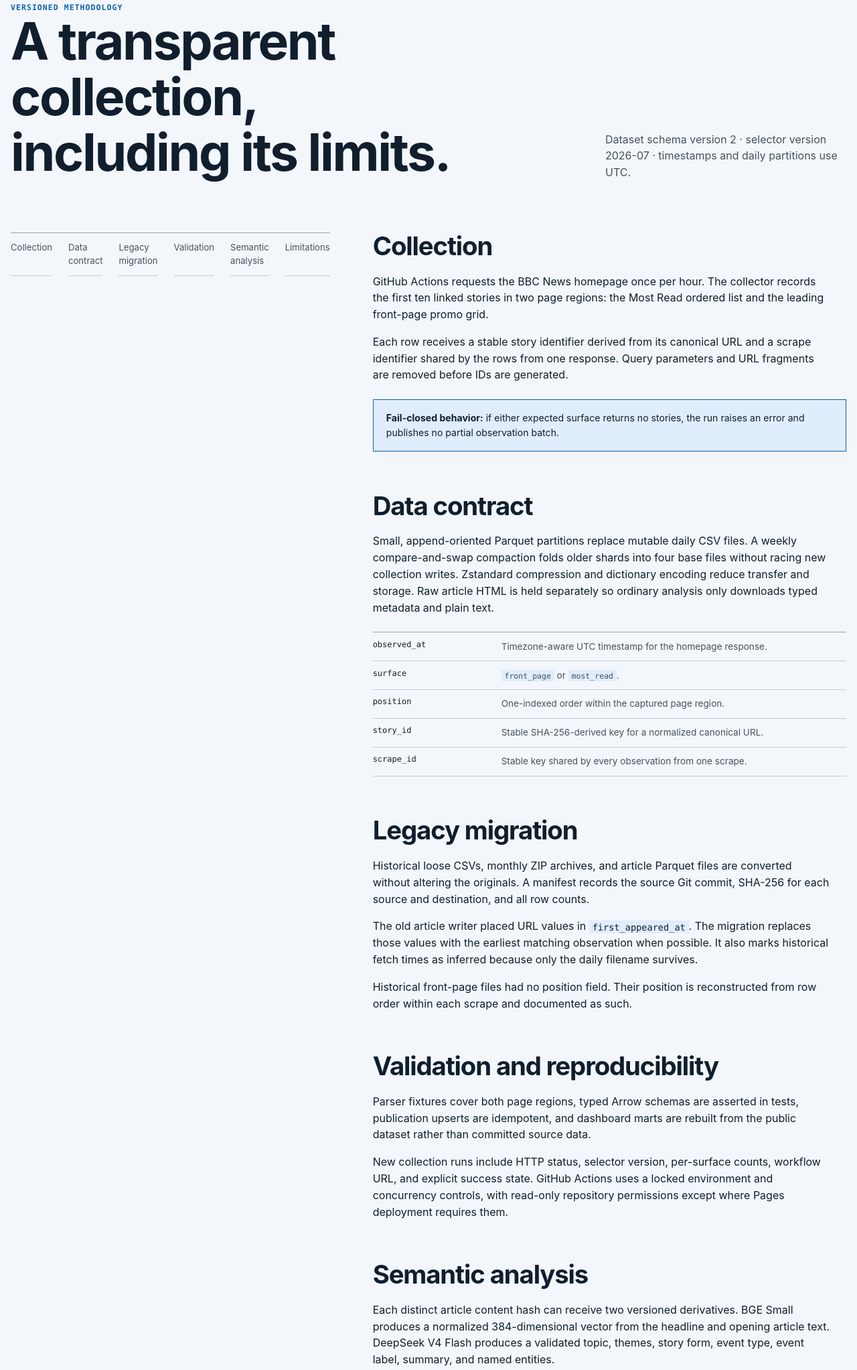
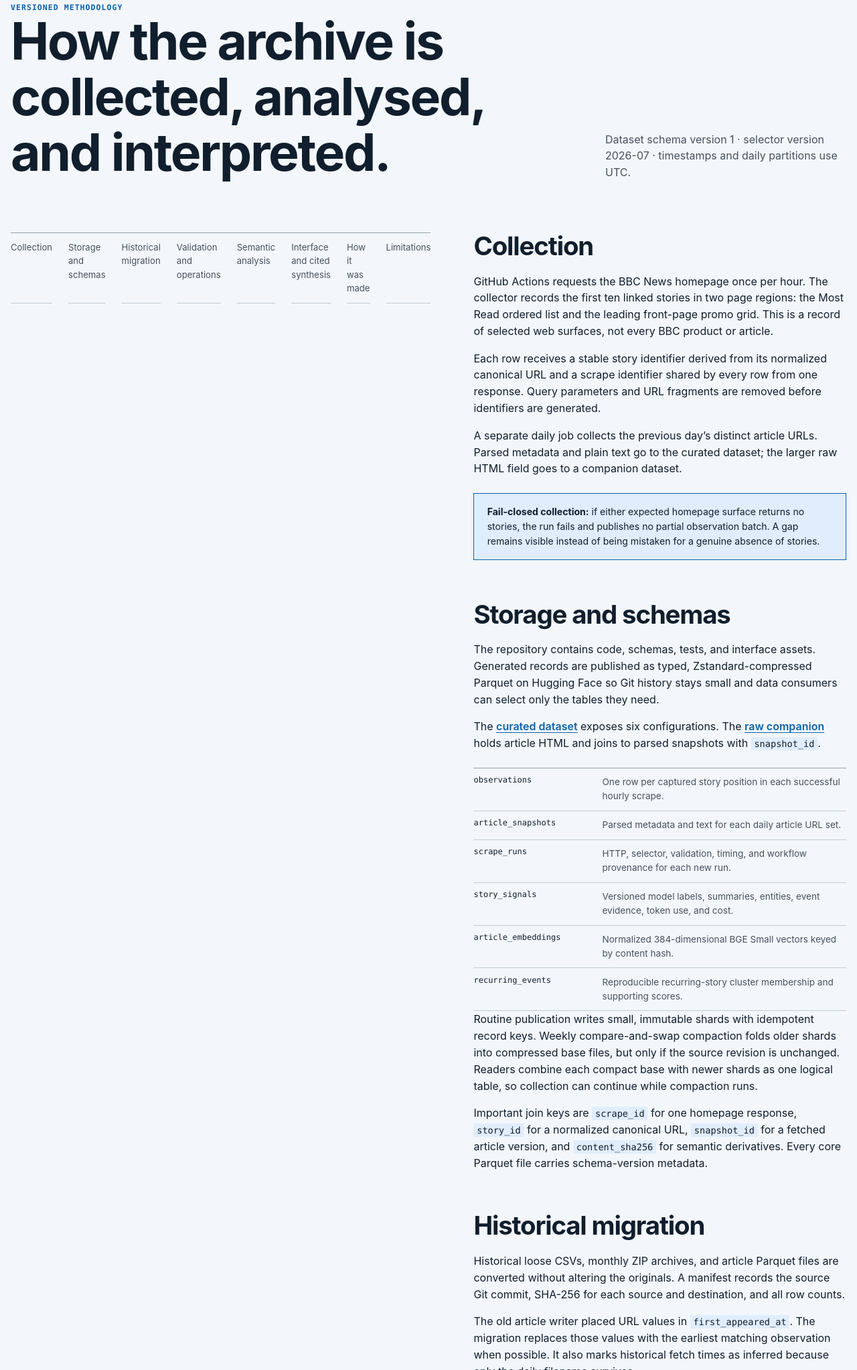
Before and after one commit to alastairherd/bbc_news_logger, an Astro site in the folder web/: page /bbc_news_logger/methodology in a window 1280 px wide. Shown: the part 179-2224 px from the top of the page at 67% size. Built offline with nearby package versions, Linux system fonts and the light colour scheme; Astro itself is replaced by a stand-in of ours.

Commit message:
Publish public documentation and methodology

```diff
--- a/web/src/pages/methodology.astro
+++ b/web/src/pages/methodology.astro
@@ -3,76 +3,100 @@ import Layout from "../layouts/Layout.astro";
 ---
 
 <Layout
-  title="Methodology — BBC News Analyser"
-  description="Collection, storage, validation, and limitations for the BBC News Surface Observations dataset."
+  title="Methodology | BBC News Analyser"
+  description="How BBC News Analyser collects, stores, enriches, and presents its independent BBC News archive."
   current="methodology"
 >
   <div class="shell">
     <header class="page-intro">
       <div>
         <p class="eyebrow">Versioned methodology</p>
-        <h1>A transparent collection, including its limits.</h1>
+        <h1>How the archive is collected, analysed, and interpreted.</h1>
       </div>
-      <p>Dataset schema version 2 · selector version 2026-07 · timestamps and daily partitions use UTC.</p>
+      <p>Dataset schema version 1 · selector version 2026-07 · timestamps and daily partitions use UTC.</p>
     </header>
 
     <div class="method-grid">
       <nav class="method-nav" aria-label="Methodology sections">
         <a href="#collection">Collection</a>
-        <a href="#contract">Data contract</a>
-        <a href="#migration">Legacy migration</a>
-        <a href="#validation">Validation</a>
+        <a href="#contract">Storage and schemas</a>
+        <a href="#migration">Historical migration</a>
+        <a href="#validation">Validation and operations</a>
         <a href="#semantics">Semantic analysis</a>
+        <a href="#interface">Interface and cited synthesis</a>
+        <a href="#process">How it was made</a>
         <a href="#limitations">Limitations</a>
       </nav>
       <article class="prose">
         <section id="collection">
           <h2>Collection</h2>
-          <p>GitHub Actions requests the BBC News homepage once per hour. The collector records the first ten linked stories in two page regions: the Most Read ordered list and the leading front-page promo grid.</p>
-          <p>Each row receives a stable story identifier derived from its canonical URL and a scrape identifier shared by the rows from one response. Query parameters and URL fragments are removed before IDs are generated.</p>
-          <div class="notice"><strong>Fail-closed behavior:</strong> if either expected surface returns no stories, the run raises an error and publishes no partial observation batch.</div>
+          <p>GitHub Actions requests the BBC News homepage once per hour. The collector records the first ten linked stories in two page regions: the Most Read ordered list and the leading front-page promo grid. This is a record of selected web surfaces, not every BBC product or article.</p>
+          <p>Each row receives a stable story identifier derived from its normalized canonical URL and a scrape identifier shared by every row from one response. Query parameters and URL fragments are removed before identifiers are generated.</p>
+          <p>A separate daily job collects the previous day’s distinct article URLs. Parsed metadata and plain text go to the curated dataset; the larger raw HTML field goes to a companion dataset.</p>
+          <div class="notice"><strong>Fail-closed collection:</strong> if either expected homepage surface returns no stories, the run fails and publishes no partial observation batch. A gap remains visible instead of being mistaken for a genuine absence of stories.</div>
         </section>
 
         <section id="contract">
-          <h2>Data contract</h2>
-          <p>Small, append-oriented Parquet partitions replace mutable daily CSV files. A weekly compare-and-swap compaction folds older shards into four base files without racing new collection writes. Zstandard compression and dictionary encoding reduce transfer and storage. Raw article HTML is held separately so ordinary analysis only downloads typed metadata and plain text.</p>
+          <h2>Storage and schemas</h2>
+          <p>The repository contains code, schemas, tests, and interface assets. Generated records are published as typed, Zstandard-compressed Parquet on Hugging Face so Git history stays small and data consumers can select only the tables they need.</p>
+          <p>The <a href="https://huggingface.co/datasets/AlastairH/bbc-news-logger">curated dataset</a> exposes six configurations. The <a href="https://huggingface.co/datasets/AlastairH/bbc-news-logger-raw">raw companion</a> holds article HTML and joins to parsed snapshots with <code>snapshot_id</code>.</p>
           <dl class="schema">
-            <div><dt>observed_at</dt><dd>Timezone-aware UTC timestamp for the homepage response.</dd></div>
-            <div><dt>surface</dt><dd><code>front_page</code> or <code>most_read</code>.</dd></div>
-            <div><dt>position</dt><dd>One-indexed order within the captured page region.</dd></div>
-            <div><dt>story_id</dt><dd>Stable SHA-256-derived key for a normalized canonical URL.</dd></div>
-            <div><dt>scrape_id</dt><dd>Stable key shared by every observation from one scrape.</dd></div>
+            <div><dt>observations</dt><dd>One row per captured story position in each successful hourly scrape.</dd></div>
+            <div><dt>article_snapshots</dt><dd>Parsed metadata and text for each daily article URL set.</dd></div>
+            <div><dt>scrape_runs</dt><dd>HTTP, selector, validation, timing, and workflow provenance for each new run.</dd></div>
+            <div><dt>story_signals</dt><dd>Versioned model labels, summaries, entities, event evidence, token use, and cost.</dd></div>
+            <div><dt>article_embeddings</dt><dd>Normalized 384-dimensional BGE Small vectors keyed by content hash.</dd></div>
+            <div><dt>recurring_events</dt><dd>Reproducible recurring-story cluster membership and supporting scores.</dd></div>
           </dl>
+          <p>Routine publication writes small, immutable shards with idempotent record keys. Weekly compare-and-swap compaction folds older shards into compressed base files, but only if the source revision is unchanged. Readers combine each compact base with newer shards as one logical table, so collection can continue while compaction runs.</p>
+          <p>Important join keys are <code>scrape_id</code> for one homepage response, <code>story_id</code> for a normalized canonical URL, <code>snapshot_id</code> for a fetched article version, and <code>content_sha256</code> for semantic derivatives. Every core Parquet file carries schema-version metadata.</p>
         </section>
 
         <section id="migration">
-          <h2>Legacy migration</h2>
+          <h2>Historical migration</h2>
           <p>Historical loose CSVs, monthly ZIP archives, and article Parquet files are converted without altering the originals. A manifest records the source Git commit, SHA-256 for each source and destination, and all row counts.</p>
           <p>The old article writer placed URL values in <code>first_appeared_at</code>. The migration replaces those values with the earliest matching observation when possible. It also marks historical fetch times as inferred because only the daily filename survives.</p>
           <p>Historical front-page files had no position field. Their position is reconstructed from row order within each scrape and documented as such.</p>
         </section>
 
         <section id="validation">
-          <h2>Validation and reproducibility</h2>
-          <p>Parser fixtures cover both page regions, typed Arrow schemas are asserted in tests, publication upserts are idempotent, and dashboard marts are rebuilt from the public dataset rather than committed source data.</p>
-          <p>New collection runs include HTTP status, selector version, per-surface counts, workflow URL, and explicit success state. GitHub Actions uses a locked environment and concurrency controls, with read-only repository permissions except where Pages deployment requires them.</p>
+          <h2>Validation and operations</h2>
+          <p>Parser fixtures cover both page regions, tests assert typed Arrow schemas, publication keys are idempotent, and dashboard marts are rebuilt from the public dataset rather than from generated files committed to Git.</p>
+          <p>New collection runs include HTTP status, selector version, per-surface counts, workflow URL, timestamps, and explicit success state. Locked dependencies, workflow timeouts, concurrency controls, and least-privilege permissions make scheduled behavior inspectable.</p>
+          <p>Collection runs hourly, article snapshots run daily, semantic analysis follows successful article collection, compaction runs weekly, and Pages rebuilds every three hours and after relevant changes. The semantic job processes only missing content hashes, while compaction retries if another publication changes the dataset revision.</p>
         </section>
 
         <section id="semantics">
           <h2>Semantic analysis</h2>
-          <p>Each distinct article content hash can receive two versioned derivatives. BGE Small produces a normalized 384-dimensional vector from the headline and opening article text. DeepSeek V4 Flash produces a validated topic, themes, story form, event type, event label, summary, and named entities.</p>
-          <p>Paid requests contain no more than eight articles and run with a maximum concurrency of four. Results are committed to a synchronous local checkpoint before more paid work starts, then uploaded as content-addressed Parquet shards. The process enforces a $1 process ceiling, a $7.50 historical ceiling, and a $1 monthly incremental ceiling.</p>
-          <p>The static site publishes one newest embedded version per story as a row-aligned, int8-quantised vector index. On the Signals page, the index and BGE Small load through Transformers.js only after a visitor starts a search; the WASM model uses one worker thread and query text is not sent to this project. The Explore page uses the same index to rank related coverage without loading the query model.</p>
+          <p>Each distinct article content hash can receive two versioned derivatives. BGE Small produces a normalized 384-dimensional vector from the headline and opening article text. DeepSeek V4 Flash produces a validated topic, reusable themes, story form, event type, event label, summary, and named entities.</p>
+          <p>Embeddings are free model inference. Paid label requests contain no more than eight articles and run with a maximum concurrency of four. Each successful response is committed synchronously to a SQLite checkpoint before the next wave of requests, then buffered into immutable, content-addressed Parquet shards. A failed or timed-out run resumes from completed hashes rather than repeating paid work.</p>
+          <p>The enrichment code enforces a $1 process ceiling, a $7.50 historical ceiling, and a $1 monthly incremental ceiling. Persistent dataset rows and unpublished checkpoint rows both count toward the relevant ledger. Ambiguous failures are recorded without an automatic paid retry.</p>
           <p>Overview findings are computed only from completed structured labels. Theme momentum compares theme share in adjacent 14-day windows, normalised by the number of labelled article versions in each window. Surface differences compare each theme's labelled share on the front page with its share in Most Read. Counts describe fetched article versions and captured positions, not readership.</p>
           <p>Recurring stories are joined conservatively. Versions with the same story identifier stay together; a different story must fall within 45 days, match the cluster anchor's event type, and combine strong vector similarity with shared named entities or event-label evidence. Anchor validation prevents a chain of individually similar articles from merging unrelated events. These outputs are discovery aids rather than editorial classifications or verified factual claims.</p>
-          <div class="notice"><strong>Hosted cited analysis.</strong> “Ask the archive” sends at most twenty locally retrieved BBC evidence rows to a lightweight Cloudflare Worker for bounded DeepSeek synthesis. The prompt asks the model to rank relevance, distinguish reported claims from established facts, and identify counter-evidence. Visitors can choose Fast, Reasoned, or Deep analysis; the latter two enable DeepSeek thinking with a bounded token allowance. Private reasoning is neither stored nor displayed, only the final cited answer is returned. Search, related coverage, trends, and findings remain local or static and usable when the optional service is unavailable or over budget.</div>
+          <p><a href="https://github.com/typedef-ai/fenic">Fenic</a> provides an optional local catalog and bounded MCP research interface over the same public tables. It is not required for collection, enrichment, or the website.</p>
+        </section>
+
+        <section id="interface">
+          <h2>Interface and cited synthesis</h2>
+          <p>DuckDB turns the public Parquet tables into compact, browser-ready marts during the Pages build. Astro produces the static site. No permanent application server is required for ordinary exploration.</p>
+          <p>The newest embedded version of each story is published as a row-aligned, int8-quantised vector index. On Ask &amp; analyse, the index and BGE Small query model load only after a visitor starts a semantic search. Retrieval runs in a browser worker, and the query text is not sent to this project. Explore uses the same index for related coverage without loading the query model.</p>
+          <p>Large trend and recurring-story marts load in stages after the headline findings. Parsing, indexing, filtering, and semantic comparisons happen off the main browser thread so the page stays responsive while data is prepared.</p>
+          <div class="notice"><strong>Optional cited synthesis:</strong> Ask the archive sends the question and at most twenty locally retrieved BBC evidence rows to a rate-limited Cloudflare Worker. DeepSeek is instructed to rank relevance, separate reported claims from established facts, surface disagreement, and cite numbered evidence. Fast, Reasoned, and Deep modes use bounded output allowances; private model reasoning is neither stored nor displayed. A visitor-supplied DeepSeek key remains in session storage for that browser tab and is sent directly to DeepSeek. Search, related coverage, trends, and findings remain available when synthesis is offline or over budget.</div>
+        </section>
+
+        <section id="process">
+          <h2>How it was made</h2>
+          <p>This is a solo development project. I set the research questions, interpretive limits, and cost boundaries, and used an AI coding agent to inspect the code and live data, implement scoped changes, run tests and workflows, and measure the deployed result. I reviewed each iteration against the archive and real browser behaviour before moving to the next one.</p>
+          <p>The system was built in layers: stabilise fail-closed collection, migrate history with an audit trail, make expensive work incremental and checkpointed, place each job on the smallest suitable compute, then add retrieval-grounded synthesis without making the archive depend on it.</p>
+          <p>Measurements shaped the architecture. A frozen trends view, for example, was traced to 26,521 theme options and repeated scans of 70,685 rows on the browser thread. Moving the mart into a Web Worker, ranking only active signals, and staging its load fixed the interaction without adding a server.</p>
+          <p>The low-cost data-app design was informed by <a href="https://spicydata.ai/blog/zero-dollar-data-app/">Spicy Data’s DuckDB and Astro architecture</a>. The retrieval and synthesis approach also draws on the <a href="https://github.com/typedef-ai/fenic-examples/tree/main/hn_agent">Fenic Hacker News agent example</a>.</p>
         </section>
 
         <section id="limitations">
           <h2>Interpretive limitations</h2>
           <p>Front-page placement is not a direct measure of editorial importance, and Most Read rank is not a readership count. The capture covers selected regions of one web page, not apps, regional variants, personalization, or every BBC property.</p>
           <p>Page structure can change without notice. Fail-closed validation makes gaps visible but cannot reconstruct missed observations, and GitHub can delay scheduled starts. The overview chart excludes the still-incomplete current UTC day. Article text extraction may include captions, related links, or interface text, and linked content can change between first observation and daily fetch.</p>
-          <p>Semantic coverage may be incomplete while a backfill is running. Model outputs can be inconsistent or wrong, and similarity thresholds can join or separate stories imperfectly. The Signals page displays coverage, while the dataset retains model, prompt, and input versions for reproducibility.</p>
+          <p>Semantic coverage may be incomplete while a backfill is running. Model outputs can be inconsistent or wrong, and similarity thresholds can join or separate stories imperfectly. Coverage must be considered when comparing periods. The interface displays current coverage, while the dataset retains model, prompt, input, and clustering versions for reproducibility.</p>
           <p>This project is independent and is not affiliated with or endorsed by the BBC. BBC content remains subject to its terms and copyright.</p>
         </section>
       </article>
--- a/web/src/styles/global.css
+++ b/web/src/styles/global.css
@@ -178,7 +178,9 @@
   .method-nav a { display: block; padding: .7rem 0; border-bottom: 1px solid var(--line); color: var(--muted); font-size: .82rem; text-decoration: none; }
   .prose section { padding: 0 0 3.8rem; }
   .prose h2 { font-size: clamp(1.7rem, 3vw, 2.7rem); margin-bottom: 1.2rem; }
+  .prose p { max-width: 72ch; text-wrap: pretty; }
   .prose p + p { margin-top: 1rem; }
+  .prose a { color: var(--signal); font-weight: 620; }
   .prose code { font: .85em var(--mono); background: var(--signal-soft); padding: .12rem .3rem; }
   .schema { margin-top: 1.5rem; border-top: 1px solid var(--line-strong); }
   .schema div { display: grid; grid-template-columns: 11rem 1fr; gap: 1rem; padding: .65rem 0; border-bottom: 1px solid var(--line); }
```
Also changed, not shown: README.md.
